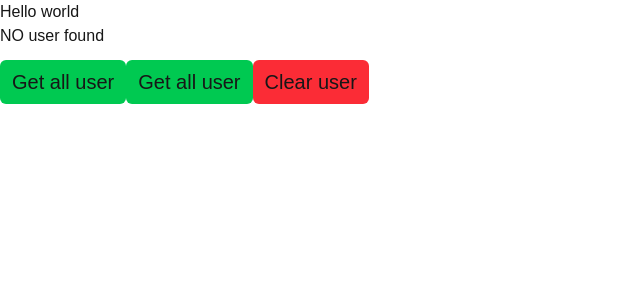
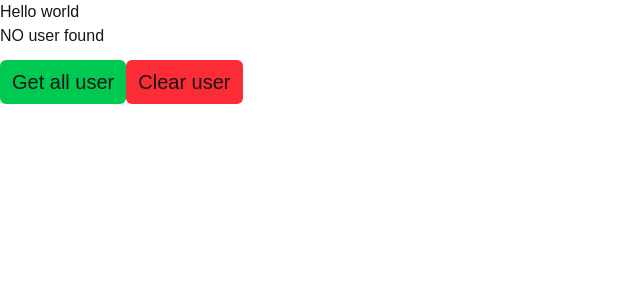
Before and after one commit to rdsemon/next-prisma, a Next.js app: page / in a window 1280 px wide. Shown: the top 300 px of the page, without its empty margins (0-640 px from the left). Built offline with nearby package versions, Linux system fonts and the light colour scheme.

Commit message:
use useUsers hooks and replace the state logic

```diff
--- a/app/page.tsx
+++ b/app/page.tsx
@@ -1,29 +1,9 @@
 "use client";
-import { getAllUser } from "./services/users";
 import UserCart from "./components/UserCart";
-import { useState } from "react";
-
-type User = {
-  id: string;
-  name: string;
-  email: string;
-  createdAt: Date;
-};
+import useUser from "./hooks/useUser";
 
 export default function Home() {
-  const [userData, setUserData] = useState<User[]>([]);
-  const [loading, setLoading] = useState(false);
-
-  async function handlerGetUsers() {
-    setLoading(true);
-    const data = await getAllUser();
-    setUserData(data);
-    setLoading(false);
-  }
-
-  function handleClearCart() {
-    setUserData([]);
-  }
+  const { userData, loading, handlerGetUsers, handleClearCart } = useUser();
 
   return (
     <div>
@@ -37,12 +17,7 @@ export default function Home() {
         >
           {loading ? "loading...." : "Get all user"}
         </button>
-        <button
-          onClick={handlerGetUsers}
-          className="bg-green-500 px-3 py-2 active:translate-y-1 transition-all rounded-md mt-3 text-xl "
-        >
-          {loading ? "loading...." : "Get all user"}
-        </button>
+
         <button
           onClick={handleClearCart}
           className="bg-red-500 px-3 py-2 active:translate-y-1 transition-all rounded-md mt-3 text-xl "
```
